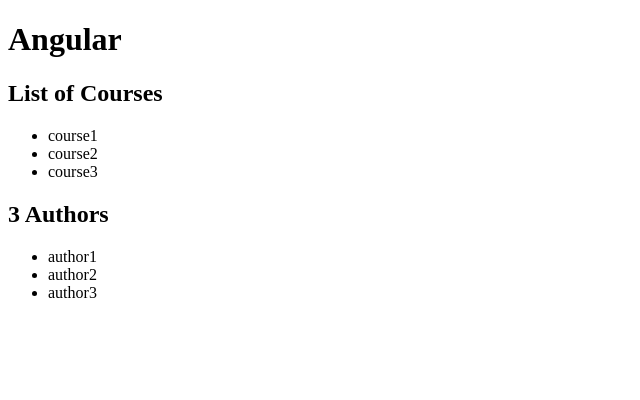
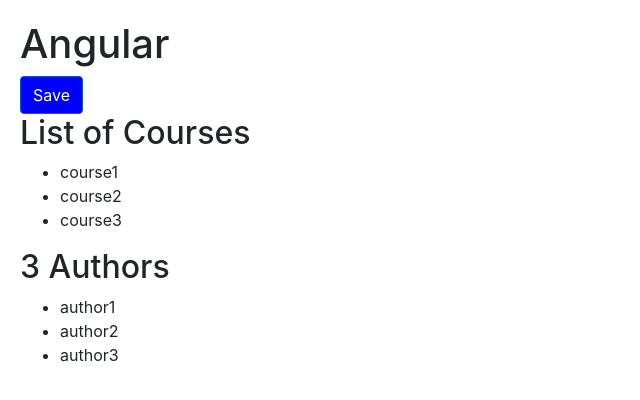
Before and after one commit to davisjeffrey/mosh_angular, an Angular app: page / in a window 1280 px wide. Shown: the top 400 px of the page, without its empty margins (0-640 px from the left). Built offline with nearby package versions, Linux system fonts and the light colour scheme.

Commit message:
Completed Event Handling - 8

```diff
--- a/package.json
+++ b/package.json
@@ -19,6 +19,7 @@
     "@angular/platform-browser": "~8.0.1",
     "@angular/platform-browser-dynamic": "~8.0.1",
     "@angular/router": "~8.0.1",
+    "bootstrap": "^4.3.1",
     "rxjs": "~6.4.0",
     "tslib": "^1.9.0",
     "zone.js": "~0.9.1"
--- a/src/app/courses/courses.component.html
+++ b/src/app/courses/courses.component.html
@@ -1,3 +1,7 @@
+
+<div (click)="onDivClicked()">
+<button (click)="onSave($event)" class="btn btn-primary" [class.active]="isActive" [style.background]="isActive ? 'blue' : 'white' ">Save</button>
+</div>
 <h2>{{title}}</h2>
 <ul>
   <li *ngFor="let course of courses"> {{course}}
--- a/src/app/courses/courses.component.ts
+++ b/src/app/courses/courses.component.ts
@@ -10,6 +10,12 @@
 export class CoursesComponent {
   courses;
   title = 'List of Courses';
+  isActive = true;
+
+  onSave($event) {
+    $event.stopPropagation();
+    console.log('Button was clicked', $event); }
+  onDivClicked() { console.log('Div Button was clicked'); }
 
   constructor(service: CoursesService) {
     this.courses = service.getCourses();
--- a/src/styles.css
+++ b/src/styles.css
@@ -1 +1,3 @@
 /* You can add global styles to this file, and also import other style files */
+@import "~bootstrap/dist/css/bootstrap.css";
+body { padding: 20px; }
```
Also changed, not shown: 1 other file (tests, documents, lock files or other folders).
